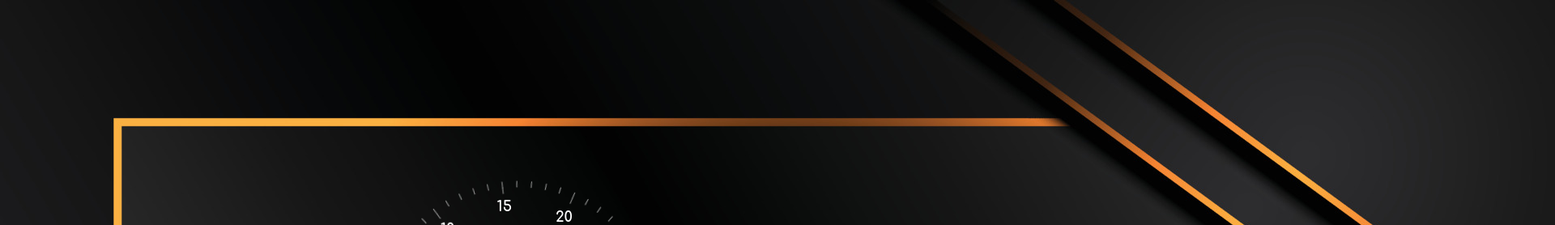
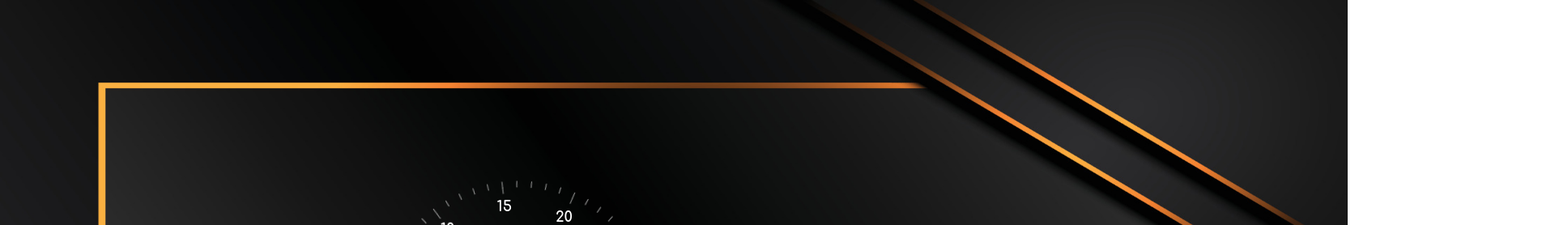
Before and after one commit to SHIVanshuSingh07/ANALOG-CLOCK, a plain HTML site: page index.html in a window 1280 px wide. Shown: the top 278 px of the page at 81% size, 1920 px wide, since content can reach past the window. Drawn offline with Linux system fonts and the light colour scheme.

Commit message:
Update style.css

```diff
--- a/style.css
+++ b/style.css
@@ -4,19 +4,15 @@
 }
 
 body, html {
-  background: url(./bg);
+  /* background: url(./bg.jpg); */
   margin: 0;
-  height: 100vh;
+  /* height: 90%; */
   color: #fff;
   font-family: "Comfortaa", cursive;
 }
-p{
-  display: flex;
-  justify-content: center;
-  margin-top: 5rem;
-  font-size: 30px;
-  font-style: italic;
-
+img{
+  width: 208vh;
+  height: 100vh;
 }
 .clock {
   --clock-size: 360px;
```
